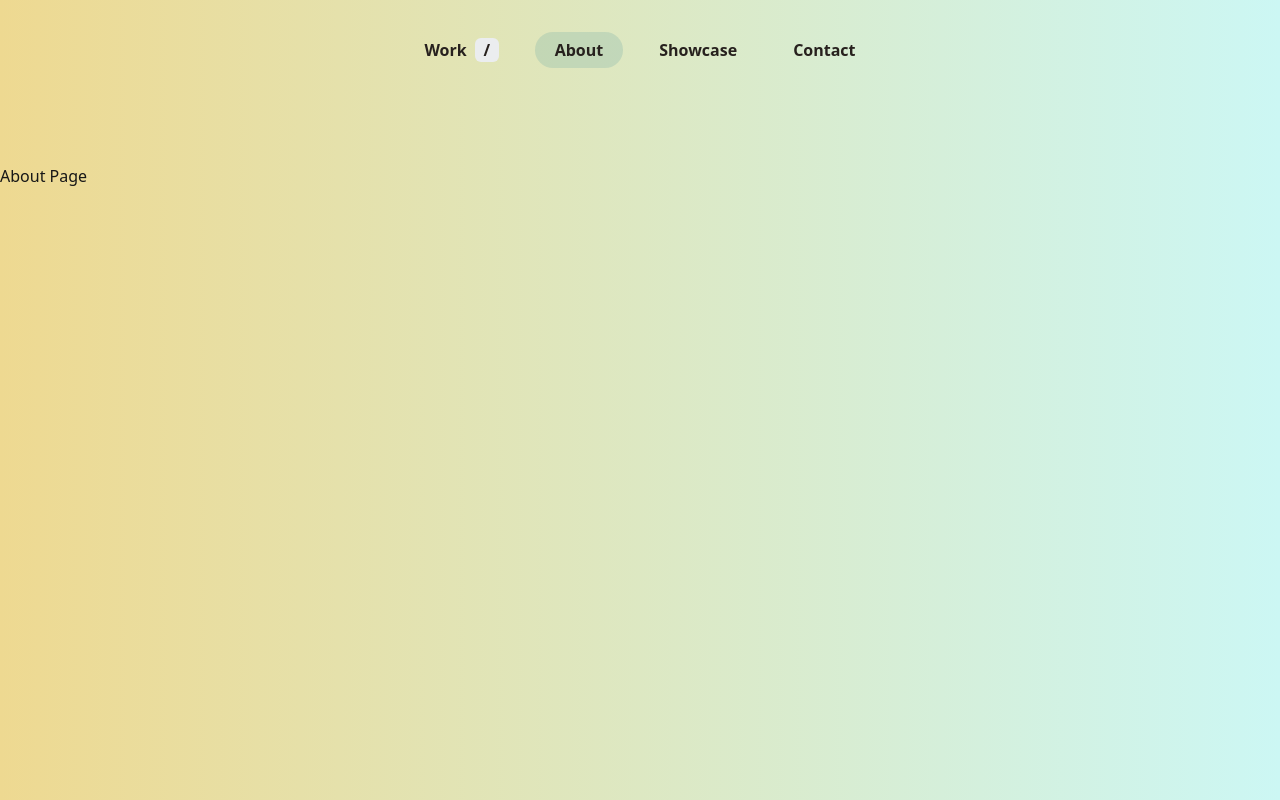
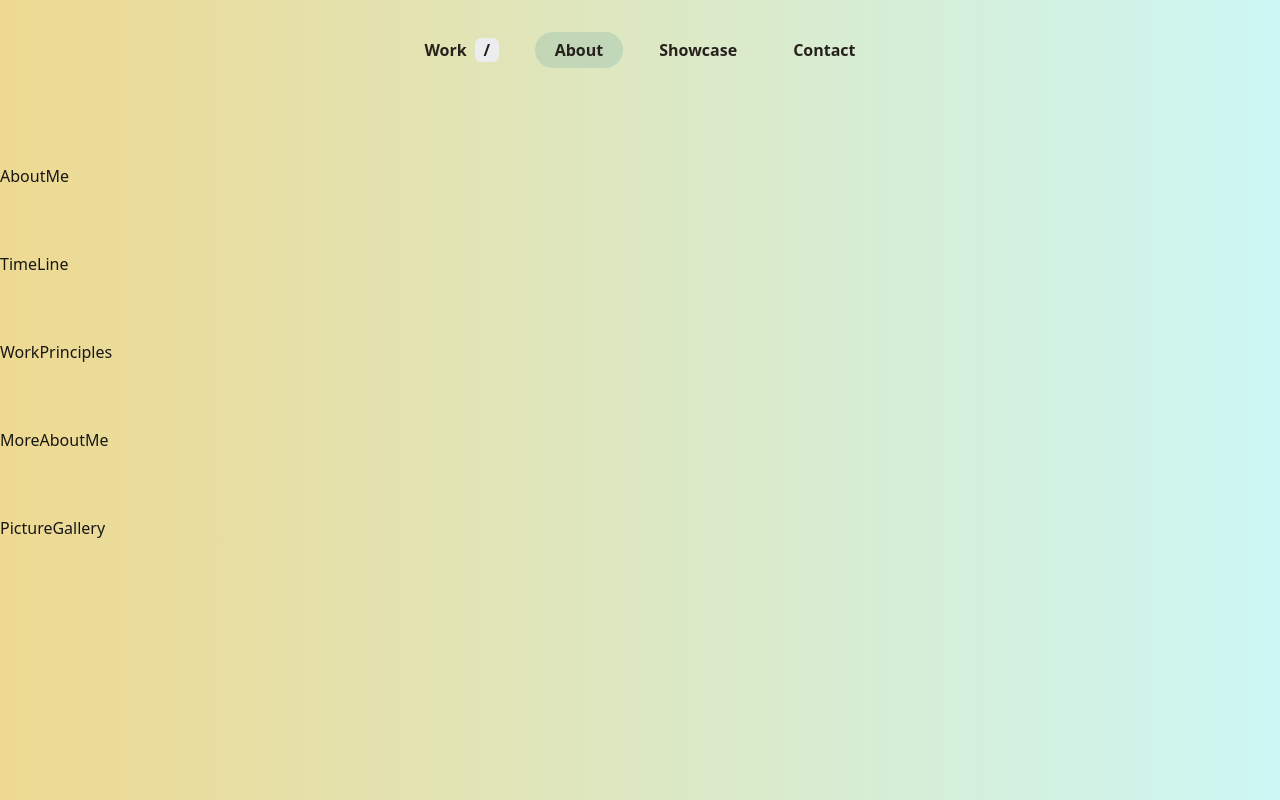
Before and after one commit to Ale-1508/portfolio, a Next.js app: page /about in a window 1280 px wide. Built offline with nearby package versions, Linux system fonts and the light colour scheme.

Commit message:
AboutMe page structure

```diff
--- /dev/null
+++ b/src/app/about/components/AboutMe.tsx
@@ -0,0 +1,13 @@
+
+
+const AboutMe = () => {
+  return (
+    <div className=''>
+      AboutMe
+      <div className="title"></div>
+      <div className="briefdescripion"></div>
+    </div>
+  )
+}
+
+export default AboutMe
--- /dev/null
+++ b/src/app/about/components/MoreAboutMe.tsx
@@ -0,0 +1,11 @@
+const MoreAboutMe = () => {
+  return (
+    <div className=''>
+      MoreAboutMe
+      <div className="history"></div>
+      <div className="me"></div>
+    </div>
+  )
+}
+
+export default MoreAboutMe
--- /dev/null
+++ b/src/app/about/components/PictureGallery.tsx
@@ -0,0 +1,7 @@
+const PictureGallery = () => {
+  return (
+    <div className=''>PictureGallery</div>
+  )
+}
+
+export default PictureGallery
--- /dev/null
+++ b/src/app/about/components/TimeLine.tsx
@@ -0,0 +1,10 @@
+const TimeLine = () => {
+  return (
+    <div className=''>
+      TimeLine
+      <div className="timeline"></div>
+    </div>
+  )
+}
+
+export default TimeLine
--- /dev/null
+++ b/src/app/about/components/WorkPrinciples.tsx
@@ -0,0 +1,9 @@
+const WorkPrinciples = () => {
+  return (
+    <div className=''>
+      WorkPrinciples
+    </div>
+  )
+}
+
+export default WorkPrinciples
--- a/src/app/about/page.tsx
+++ b/src/app/about/page.tsx
@@ -1,12 +1,33 @@
+"use client"
+
+import { useEffect, useState } from "react"
 import Layout from "../_core/components/Layout";
+import classNames from 'classnames';
+import Image from 'next/image'
+import Balancer from "react-wrap-balancer";
+
+import AboutMe from "./components/AboutMe";
+import TimeLine from "./components/TimeLine";
+import WorkPrinciples from "./components/WorkPrinciples";
+import MoreAboutMe from "./components/MoreAboutMe";
+import PictureGallery from "./components/PictureGallery";
+
+// transition-transform duration-500 ease-out ${isVisible ? 'translate-y-0 opacity-100' : '-translate-y-10 opacity-0'}`
 
 export default function AboutScreen() {
+  const [isVisible, setIsVisible] = useState(false);
+
+  useEffect( () => {
+    setIsVisible(true);
+  }, [])
 
   return (
     <Layout currentPath="About">
-      <div>
-        <h1>About Page</h1>
-      </div>
+      <AboutMe />
+      <TimeLine />
+      <WorkPrinciples />
+      <MoreAboutMe />
+      <PictureGallery />
     </Layout>
   );
 }
```
